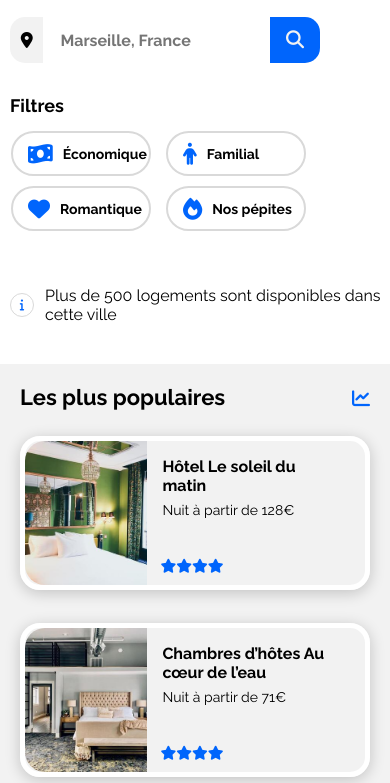
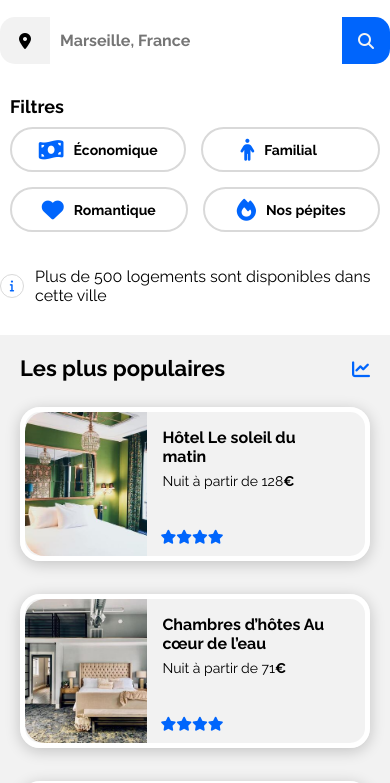
Before and after one commit to EliaraMTF/Booki, a plain HTML site: page index.html in a window 390 px wide. Shown: the part 263-1046 px from the top of the page. Drawn offline with Linux system fonts and the light colour scheme.

Commit message:
Fin de pojet

```diff
--- a/css/style.css
+++ b/css/style.css
@@ -208,6 +208,18 @@ time, mark, audio {
     background-color: white;
   }
 
+  .Familial {
+    display: flex;
+    justify-content: center;
+    align-items: center;
+    font:  700 17px "Raleway", sans-serif;
+    border: 2px solid var(--grey);
+    border-radius: 25px;
+    height: 45px;
+    padding: 4px 20px;
+    background-color: white;
+  }
+
   .filter-bar__btn:active{
     transform: translateY(2px);
   }
@@ -285,7 +297,9 @@ time, mark, audio {
   .offers__main h2 {
     margin-bottom: 23px;
   }
-
+  .price {
+    font-weight: bold;
+  }
   .card__main {
     width: calc(100% / 3);
     border: 5px solid #ffffff;
@@ -511,6 +525,7 @@ time, mark, audio {
     display: flex;
     justify-content: space-between;
     padding-right: 134px;
+    background-color: #F2F2F2;
   }
 
   footer h3 {
@@ -700,14 +715,27 @@ time, mark, audio {
   }
 
       .search-bar__container {
-      margin: 0px 0px;
-      display: flex;
-      flex-direction: column;
-      align-items: first baseline;
-      justify-items: center;
+          width: 100%; /* Prend toute la largeur disponible */
+          margin: 0; /* Retirer les marges si nécessaire */
+          padding: 0; /* Retirer le padding si nécessaire */
       }
-    .search-bar__titles{
-      margin-left: 10px;
+
+      .input-search {
+          display: flex; /* S'assurer que l'élément utilise flexbox */
+          width: 100%; /* Prend toute la largeur disponible */
+          flex-direction: row; /* Les éléments enfants en ligne */
+      }
+
+      .input-search input {
+          flex: 1; /* Prend toute la largeur disponible */
+          font-size: 16px; /* Ajustez la taille de la police si nécessaire */
+          padding: 14px 10px; /* Ajustez le padding si nécessaire */
+      }
+
+      .search-bar--button {
+          flex-shrink: 0; /* Empêche le bouton de se réduire */
+          font-size: 16px; /* Ajustez la taille de la police si nécessaire */
+          padding: 14px 16px; /* Ajustez le padding si nécessaire */
       }
 
       .search-bar--button i {
@@ -717,44 +745,66 @@ time, mark, audio {
       .search-bar--button span {
         display: none;
       }
-
-    .input-search {
-      width: 100%;
-    }
-
-    .input-search input {
-      font-size: 16px;
-      width: 100%;
-    }
     /* Filter bar */
 
     .filter-bar {
-      width: 96%;
-      gap: 15px;
+      display: flex;
       flex-direction: column;
-      align-items: flex-start;
+      align-items: stretch;
+      gap: 10px;
+      padding: 0 10px;
+  }
+
+  .filter-bar__btns {
+      display: flex;
+      flex-direction: column;
+      align-items: center;
+  }
+  .filter-bar__btn,
+  .filter-bar__btn--2 {
+      width: 100%;
+      font-size: 14px;
+      padding: 8px 10px;
+      margin: 0;
+      border-radius: 25px;
+      text-align: center;
+      background-color: white;
+      border: 2px solid var(--grey);
       box-sizing: border-box;
   }
 
-    .filter-bar__btns{
-      flex-wrap: wrap;
-      row-gap: 10px;
-      margin-left: 1px;
-      margin-bottom: 20px;
+  .filter-bar__btn--2 {
+      /* Appliquer des styles spécifiques si nécessaire, sinon ils hériteront des styles de .filter-bar__btn */
+  }
+
+  .filter-bar__btn:hover,
+  .filter-bar__btn--2:hover {
+      background-color: var(--light-blue);
+      cursor: pointer;
+  }
+
+  .filter-bar__btn:active,
+  .filter-bar__btn--2:active {
+      transform: translateY(2px);
+  }
+
+  .groupe1, .groupe2 {
+    flex-direction: row; /* Faire en sorte que les groupes s'empilent sur mobile */
+    align-items: stretch; /* Aligner les éléments pour qu'ils occupent tout l'espace */
+    width: 100%; /* Prendre toute la largeur */
+  }
+
+  .Familial {
+    width: 100%;
+    font-size: 14px;
+    padding: 5px 24px 4px 0px;
+    margin: 0;
+    border-radius: 25px;
+    text-align: right;
+    background-color: white;
+    border: 2px solid var(--grey);
     box-sizing: border-box;
   }
-
-    .filter-bar__btn{
-      width: 140px;
-      font-size: 14px;
-      justify-content: start;
-      padding: 4px 5px;
-      background-color: white;
-    }
-    .filter-bar__btn i {
-      margin-left: 10px;
-    }
-
     /* Info bar */
 
     .info-bar {
--- a/index.html
+++ b/index.html
@@ -51,10 +51,10 @@
                                 <i class="fa-solid fa-money-bill-wave"></i>
                                 Économique
                             </button>
-                            <button class="filter-bar__btn filter-bar__btn--2">
+                            <span class="Familial">
                                 <i class="fa-solid fa-person"></i>
                                 Familial
-                            </button>
+                            </span>
                         </div>
                         <div class="groupe2">
                             <button class="filter-bar__btn filter-bar__btn--3">
@@ -86,7 +86,7 @@
                             <img src="images/hebergements/marcus-loke.jpg" alt="Image Auberge la Canebière" />
                             <div class="card__description--main">
                                 <h3>Auberge La Canebière</h3>
-                                <p>Nuit à partir de 25€</p>
+                                <p>Nuit à partir de 25<span class="price">€</span></p>
                                 <div class="stars__container--main">
                                     <i class="fa-solid fa-star"></i>
                                     <i class="fa-solid fa-star"></i>
@@ -101,7 +101,7 @@
                             <img src="images/hebergements/fred-kleber.jpg" alt="Image Hôtel du port" />
                             <div class="card__description--main">
                                 <h3>Hôtel du port</h3>
-                                <p>Nuit à partir de 52€</p>
+                                <p>Nuit à partir de 52<span class="price">€</span></p>
                                 <div class="stars__container--main">
                                     <i class="fa-solid fa-star"></i>
                                     <i class="fa-solid fa-star"></i>
@@ -116,7 +116,7 @@
                             <img src="images/hebergements/reisetopia.jpg" alt="Image hôtel les mouettes" />
                             <div class="card__description--main">
                                 <h3>Hôtel Les mouettes</h3>
-                                <p>Nuit à partir de 76€</p>
+                                <p>Nuit à partir de 76<span class="price">€</span></p>
                                 <div class="stars__container--main">
                                     <i class="fa-solid fa-star"></i>
                                     <i class="fa-solid fa-star"></i>
@@ -133,7 +133,7 @@
                             <img src="images/hebergements/annie-spratt.jpg" alt="Image hôtel de la mer" />
                             <div class="card__description--main">
                                 <h3>Hôtel de la mer</h3>
-                                <p>Nuit à partir de 46€</p>
+                                <p>Nuit à partir de 46<span class="price">€</span></p>
                                 <div class="stars__container--main">
                                     <i class="fa-solid fa-star"></i>
                                     <i class="fa-solid fa-star"></i>
@@ -148,7 +148,7 @@
                             <img src="images/hebergements/nicate-lee.jpg" alt="Image Auberge Le Panier" />
                             <div class="card__description--main">
                                 <h3>Auberge Le Panier</h3>
-                                <p>Nuit à partir de 23€</p>
+                                <p>Nuit à partir de 23<span class="price">€</span></p>
                                 <div class="stars__container--main">
                                     <i class="fa-solid fa-star"></i>
                                     <i class="fa-solid fa-star"></i>
@@ -163,7 +163,7 @@
                             <img src="images/hebergements/febrian-zakaria.jpg" alt="Image Hôtel chez Amina" />
                             <div class="card__description--main">
                                 <h3>Hôtel Chez Amina</h3>
-                                <p>Nuit à partir de 96€</p>
+                                <p>Nuit à partir de 96<span class="price">€</span></p>
                                 <div class="stars__container--main">
                                     <i class="fa-solid fa-star"></i>
                                     <i class="fa-solid fa-star"></i>
@@ -192,7 +192,7 @@
                                         Hôtel Le soleil du <br />
                                         matin
                                     </h3>
-                                    <p>Nuit à partir de 128€</p>
+                                    <p>Nuit à partir de 128<span class="price">€</span></p>
                                 </div>
                                 <div class="stars__container--spensored">
                                     <i class="fa-solid fa-star"></i>
@@ -212,7 +212,7 @@
                                         Chambres d’hôtes Au <br />
                                         cœur de l’eau
                                     </h3>
-                                    <p>Nuit à partir de 71€</p>
+                                    <p>Nuit à partir de 71<span class="price">€</span></p>
                                 </div>
                                 <div class="stars__container--spensored">
                                     <i class="fa-solid fa-star"></i>
@@ -229,7 +229,7 @@
                             <div class="card__description--spensored">
                                 <div class="txt-container">
                                     <h3>Hôtel Bleu et Blanc</h3>
-                                    <p>Nuit à partir de 68€</p>
+                                    <p>Nuit à partir de 68<span class="price">€</span></p>
                                 </div>
                                 <div class="stars__container--spensored">
                                     <i class="fa-solid fa-star"></i>
```
Lines whose indentation alone changed are shown as unchanged.
